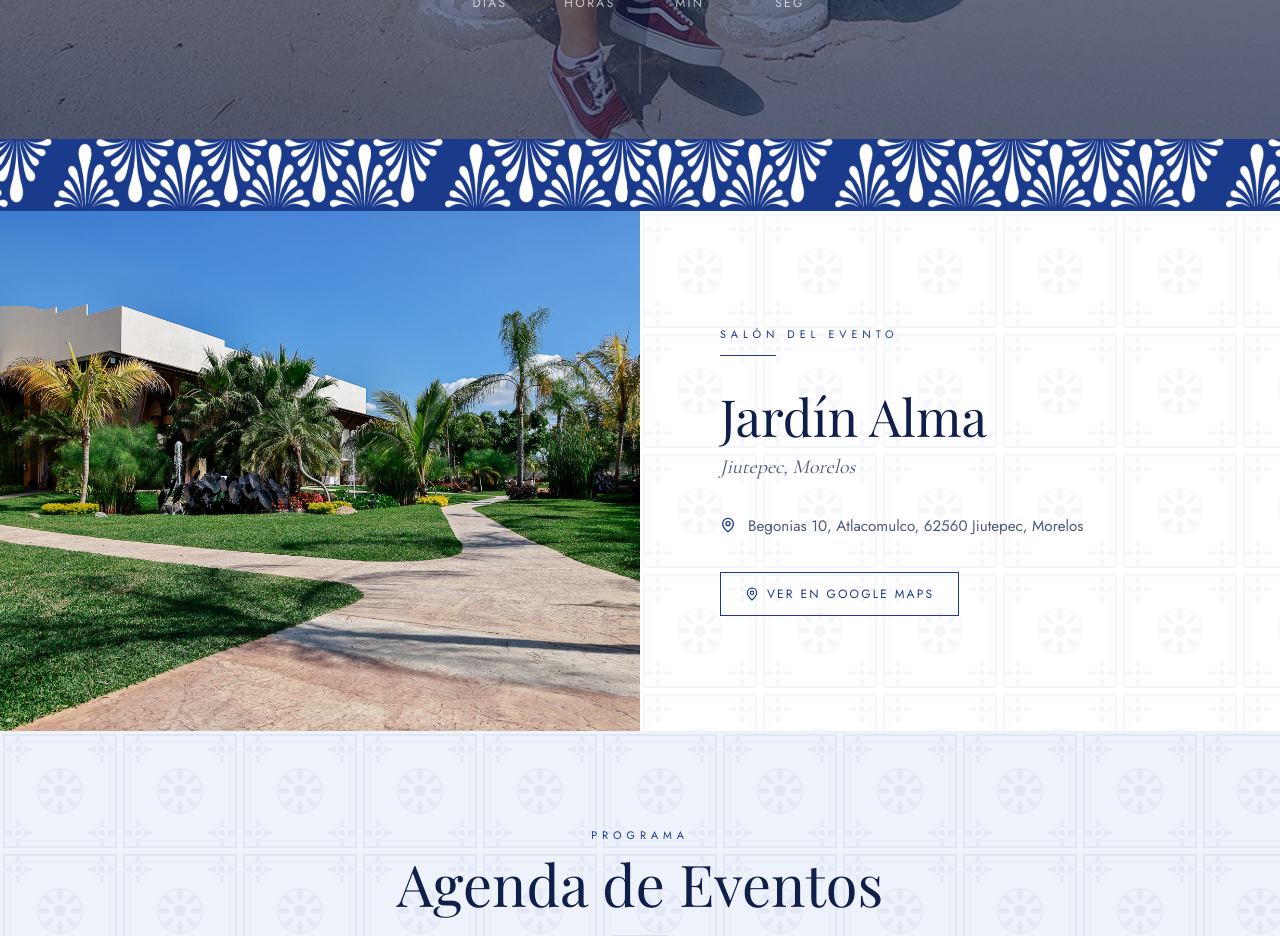
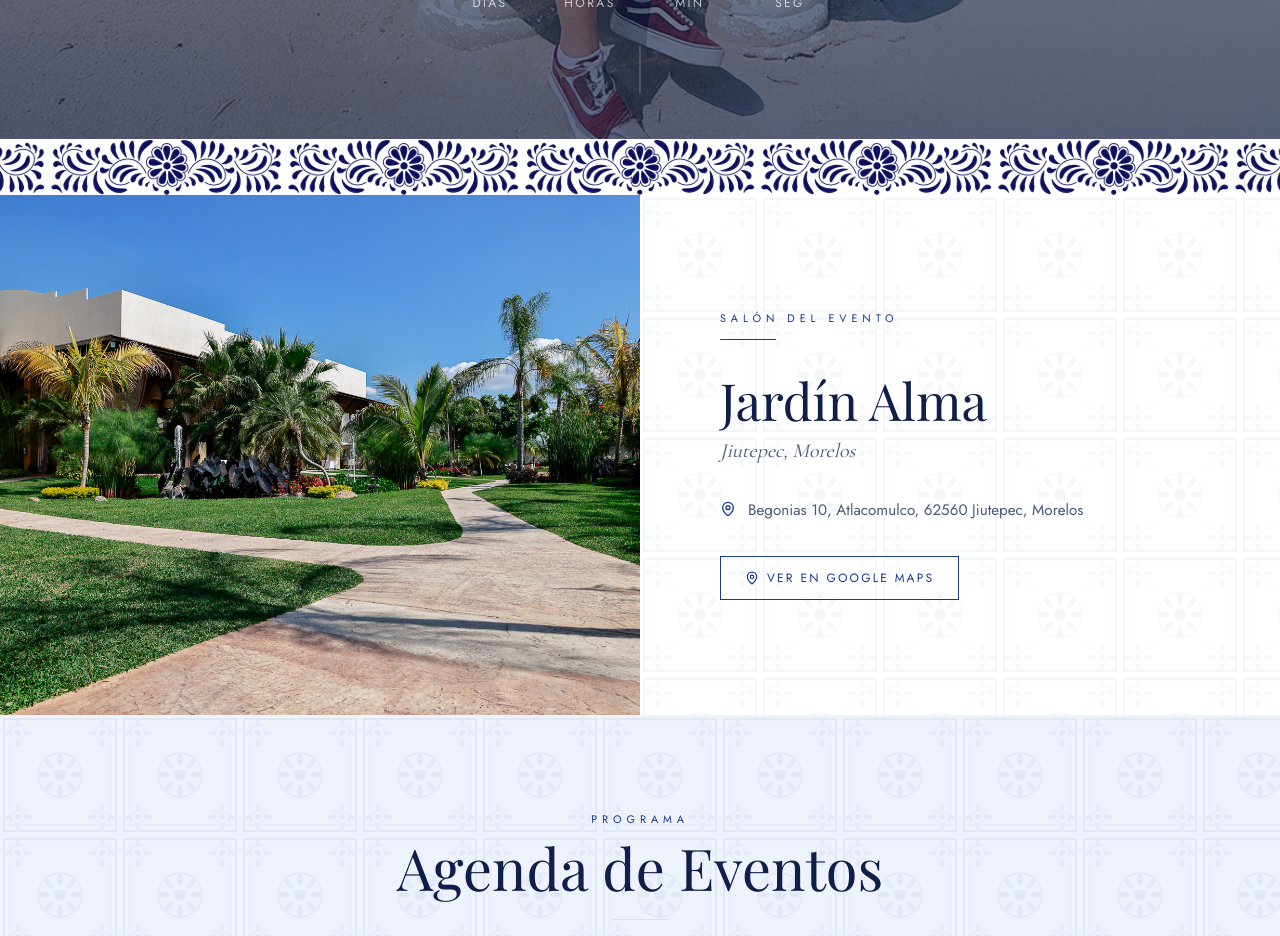
Before and after one commit to casvaluis-design/boda-fernanda-joseluis, a Next.js app: page / in a window 1280 px wide. Shown: the part 1080-2016 px from the top of the page. Built offline with nearby package versions, Linux system fonts and the light colour scheme.

Commit message:
TalaveraBand: patron-hero-4, 56px desktop / 36px movil

```diff
--- a/src/components/invitation/TalaveraDecor.tsx
+++ b/src/components/invitation/TalaveraDecor.tsx
@@ -80,19 +80,17 @@ export function TalaveraBand() {
   return (
     <>
       <div className="w-full overflow-hidden hidden sm:block" style={{
-        height: 72,
-        background: C.cobalt,
-        backgroundImage: "url('/images/patron-hero-3-1.svg')",
+        height: 56,
+        backgroundImage: "url('/images/patron-hero-4.svg')",
         backgroundRepeat: "repeat-x",
-        backgroundSize: "auto 72px",
+        backgroundSize: "auto 56px",
         backgroundPosition: "center center",
       }} />
       <div className="w-full overflow-hidden sm:hidden" style={{
-        height: 44,
-        background: C.cobalt,
-        backgroundImage: "url('/images/patron-hero-3-1.svg')",
+        height: 36,
+        backgroundImage: "url('/images/patron-hero-4.svg')",
         backgroundRepeat: "repeat-x",
-        backgroundSize: "auto 44px",
+        backgroundSize: "auto 36px",
         backgroundPosition: "center center",
       }} />
     </>
```
Also changed, not shown: public/images/patron-hero-4.svg (added).
